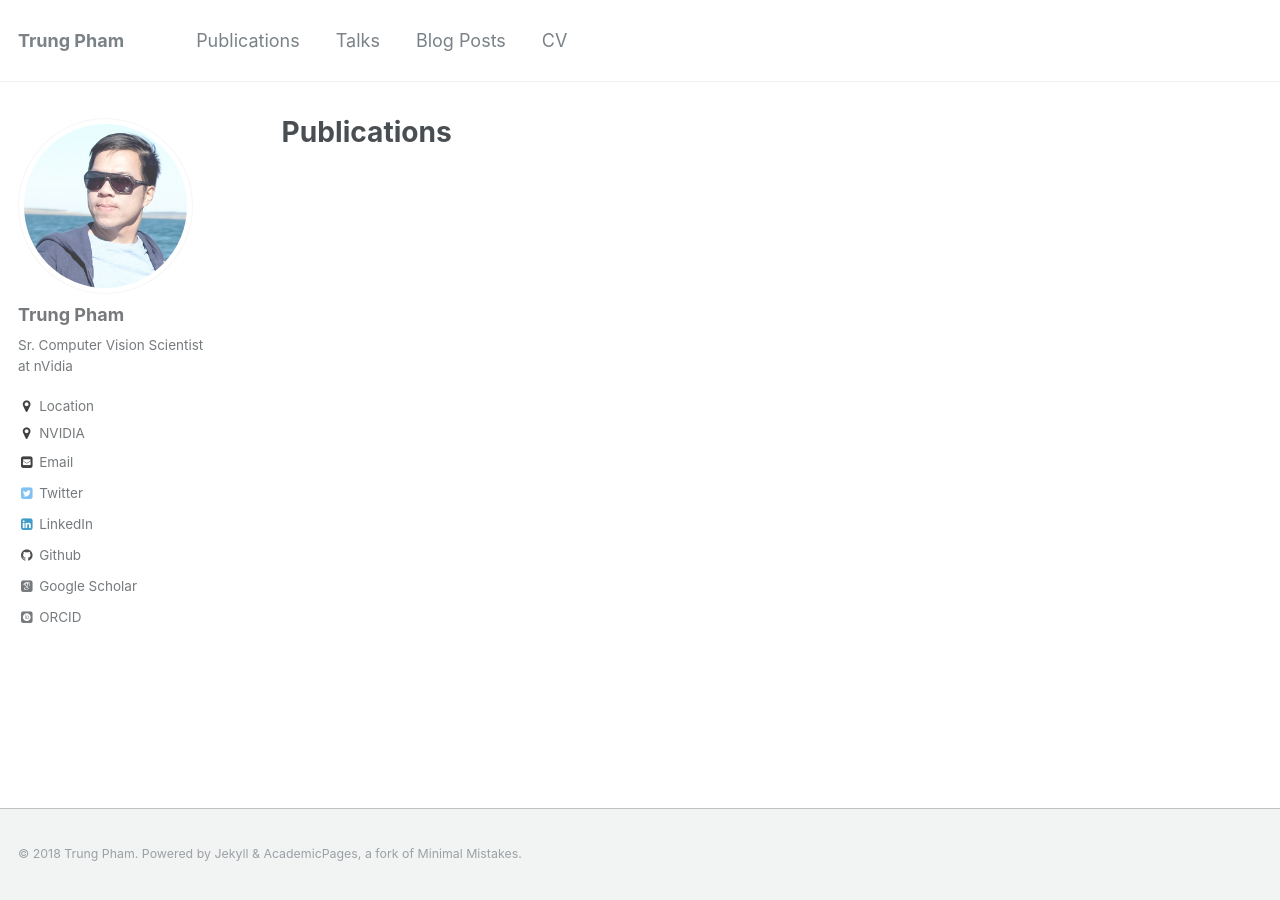
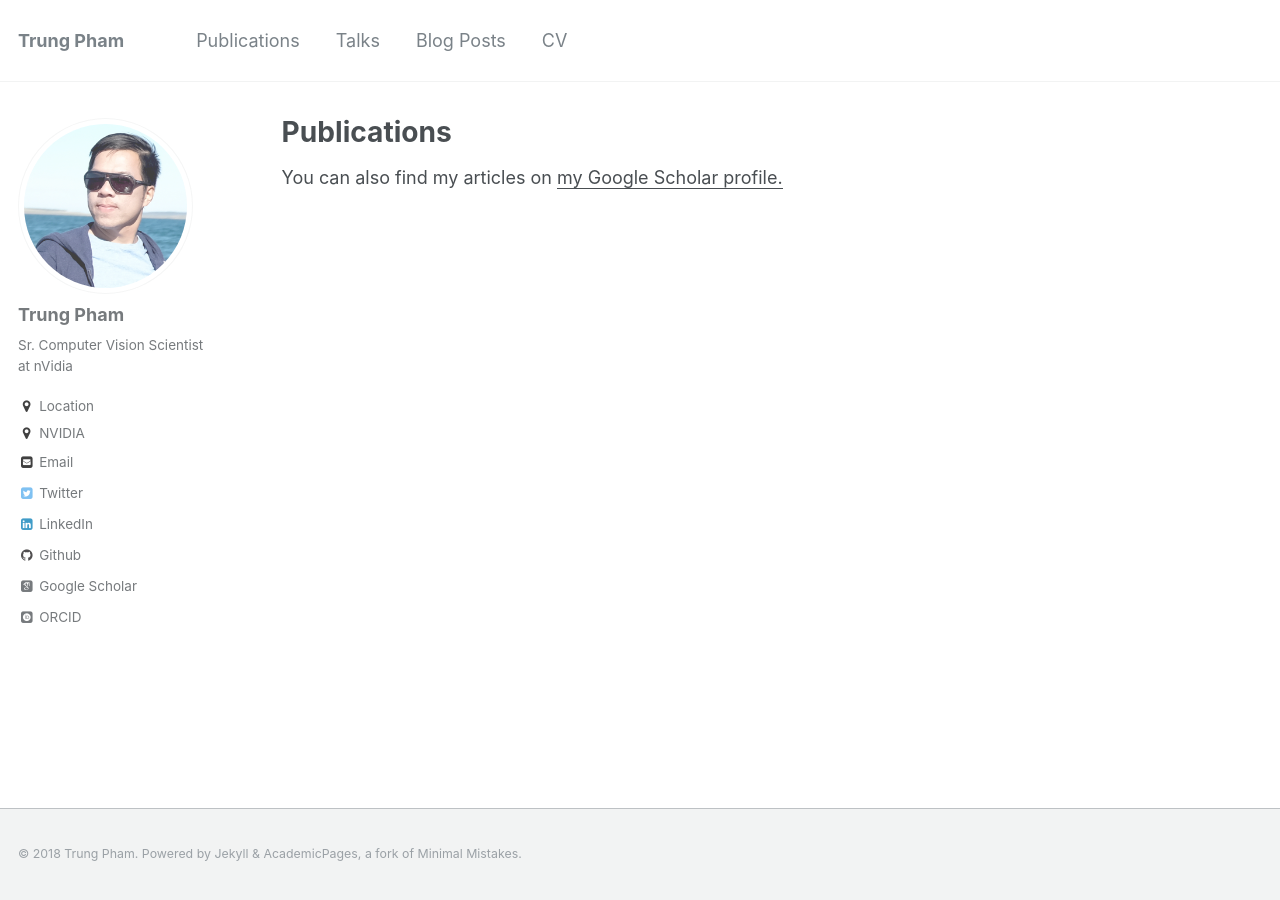
Before and after one commit to trungtpham/trungtpham.github.io, a Jekyll site: the page built from _pages/publications.md, in a window 1280 px wide. Built offline with Jekyll 4.4.1, drawn with Linux system fonts in a browser that asks for light colours; some web fonts are replaced.

Commit message:
Update publications.md

```diff
--- a/_pages/publications.md
+++ b/_pages/publications.md
@@ -6,8 +6,9 @@ author_profile: true
 ---
 
 {% if author.googlescholar %}
-  You can also find my articles on <u><a href="{{author.googlescholar}}">my Google Scholar profile</a>.</u>
 {% endif %}
+You can also find my articles on <u><a href="{{author.googlescholar}}">my Google Scholar profile</a>.</u>
+
 <!--
 {% include base_path %}
 
```
